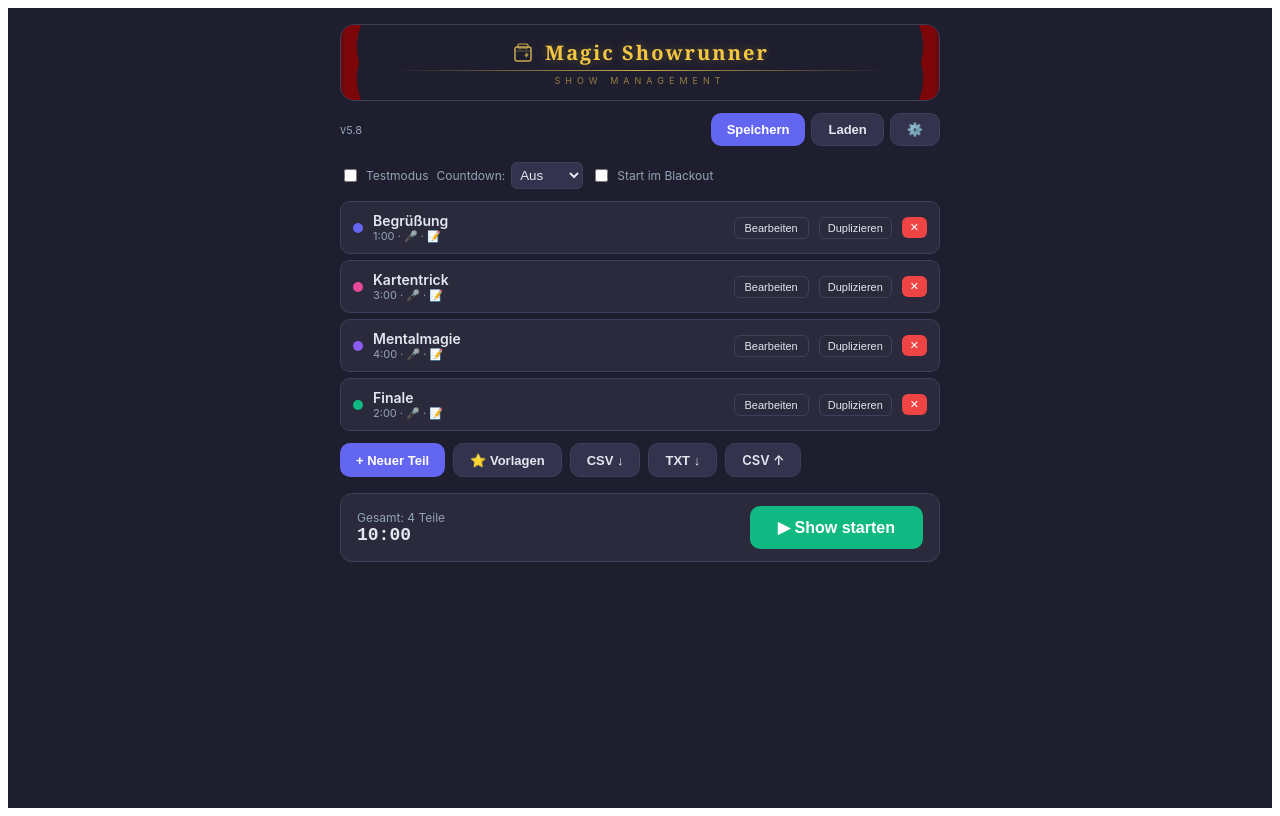
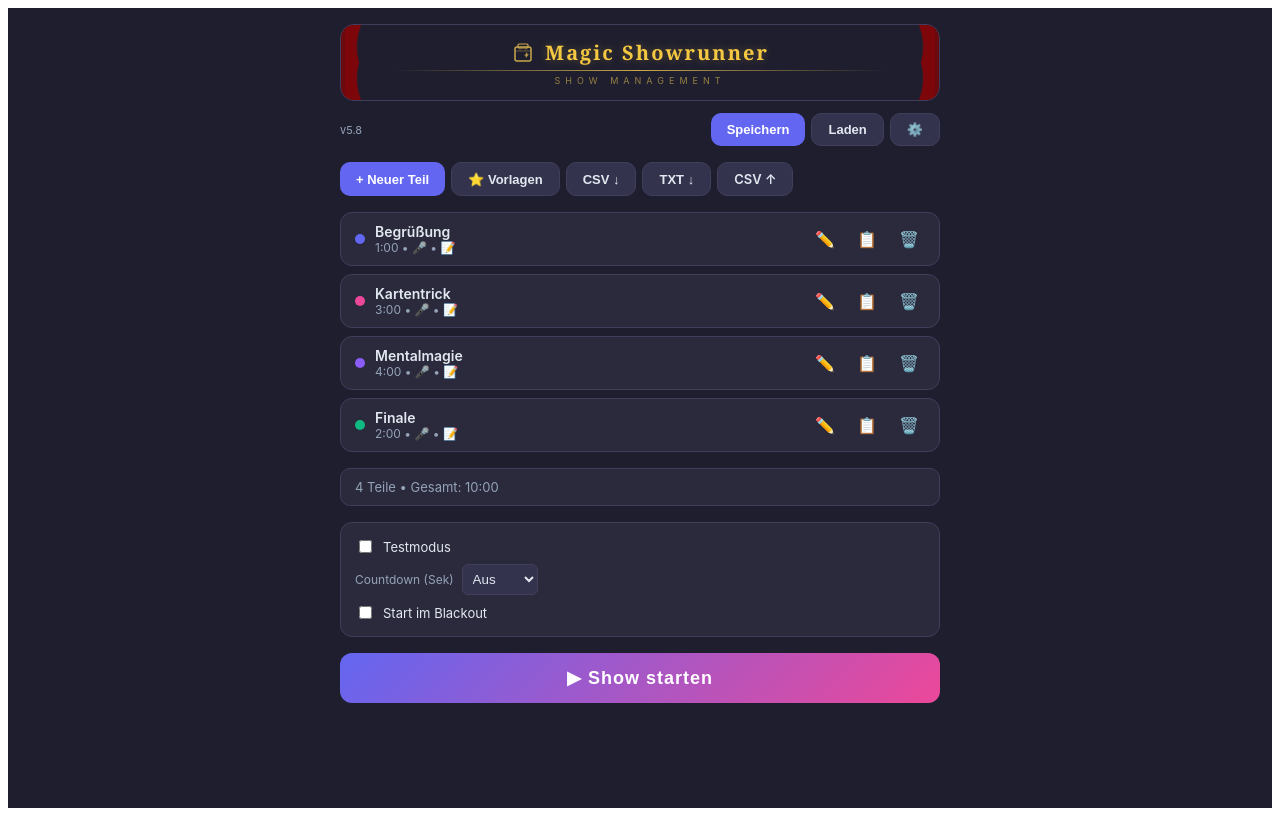
Before and after one commit to TheLomma/magicshowrunnernew, a React (Create React App) app: page / in a window 1280 px wide. Built offline with nearby package versions, Linux system fonts and the light colour scheme.

Commit message:
Update App.js

```diff
--- a/src/App.js
+++ b/src/App.js
@@ -442,10 +442,27 @@ function SettingsModal(props) {
   );
 }
 
+function useClock() {
+  var _c = useState(function () {
+    var d = new Date();
+    return String(d.getHours()).padStart(2, "0") + ":" + String(d.getMinutes()).padStart(2, "0") + ":" + String(d.getSeconds()).padStart(2, "0");
+  });
+  var clock = _c[0], setClock = _c[1];
+  useEffect(function () {
+    var iv = setInterval(function () {
+      var d = new Date();
+      setClock(String(d.getHours()).padStart(2, "0") + ":" + String(d.getMinutes()).padStart(2, "0") + ":" + String(d.getSeconds()).padStart(2, "0"));
+    }, 1000);
+    return function () { clearInterval(iv); };
+  }, []);
+  return clock;
+}
+
 function PerformMode(props) {
   var parts = props.parts, cfg = props.cfg, onExit = props.onExit, startInBlackout = props.startInBlackout, onSizeChange = props.onSizeChange;
   var pt = PTH[cfg.perfTheme] || PTH.dark;
   var t = T[cfg.lang] || T.de;
+  var clock = useClock();
   var _cd = useState(cfg.countdown > 0 ? cfg.countdown : 0); var cdVal = _cd[0], setCdVal = _cd[1];
   var _cdr = useState(cfg.countdown > 0); var cdRunning = _cdr[0], setCdRunning = _cdr[1];
   var _idx = useState(0); var idx = _idx[0], setIdx = _idx[1];
@@ -583,8 +600,9 @@ function PerformMode(props) {
 
   return (
     <div style={{ position: "fixed", inset: 0, background: bgStyle, display: "flex", flexDirection: "column", zIndex: 999, transition: useColorTrans ? "background 1.5s ease" : "none" }}>
-      <div style={{ display: "flex", justifyContent: "flex-end", alignItems: "center", padding: "12px 16px", gap: 8, flexWrap: "wrap" }}>
-        <div style={{ display: "flex", alignItems: "center", gap: 6 }}>
+      <div style={{ display: "flex", justifyContent: "space-between", alignItems: "center", padding: "12px 16px", gap: 8, flexWrap: "wrap" }}>
+        <div style={{ fontSize: 14, fontFamily: "monospace", color: pt.text, opacity: 0.6, fontWeight: 600 }}>{clock}</div>
+        <div style={{ display: "flex", alignItems: "center", gap: 6, marginLeft: "auto" }}>
           <span style={{ fontSize: 10, color: pt.text, opacity: 0.5 }}>A</span>
           <input type="range" min={0.4} max={2.0} step={0.05} value={sizeScale} onChange={function (e) { if (onSizeChange) onSizeChange(+e.target.value); }} style={{ width: 80, accentColor: pt.bar }} />
           <span style={{ fontSize: 14, color: pt.text, opacity: 0.5 }}>A</span>
@@ -757,50 +775,78 @@ export default function App() {
         var cols = line.match(/(".*?"|[^,]+)/g);
         if (!cols || cols.length < 2) return;
         var clean = function (s) { return (s || "").replace(/^"|"$/g, "").replace(/""/g, '"'); };
-        imported.push({ id: uid(), title: clean(cols[0]), duration: parseInt(clean(cols[1])) || 120, intro: clean(cols[2] || ""), preAnn: parseInt(clean(cols[3])) || 10, preAnnText: clean(cols[4] || ""), notes: clean(cols[5] || ""), color: clean(cols[6]) || COLORS[0] });
+        imported.push({ id: uid(), title: clean(cols[0]), duration: parseInt(clean(cols[1])) || 120, intro: clean(cols[2] || ""), preAnn: parseInt(clean(cols[3])) || 0, preAnnText: clean(cols[4] || ""), notes: clean(cols[5] || ""), color: clean(cols[6]) || COLORS[0] });
       });
       if (imported.length > 0) { setParts(imported); setToast("CSV ✓ (" + imported.length + ")"); }
     };
     reader.readAsText(file);
-    e.target.value = "";
   };
 
   if (perf) {
     return <PerformMode parts={parts} cfg={cfg} onExit={function () { setPerf(false); }} startInBlackout={startBlackout} onSizeChange={handleSizeChange} />;
   }
 
-  var bs = { padding: "8px 16px", borderRadius: 10, border: "none", cursor: "pointer", fontWeight: 600, fontSize: 13 };
+  var bs = function (extra) {
+    return Object.assign({ padding: "8px 16px", borderRadius: 10, border: "none", cursor: "pointer", fontWeight: 600, fontSize: 13 }, extra || {});
+  };
 
   return (
     <div style={{ minHeight: "100vh", background: th.bg, color: th.text, fontFamily: cfg.fontFamily === "System" ? "-apple-system, BlinkMacSystemFont, sans-serif" : cfg.fontFamily, fontSize: cfg.fontSize, transition: cfg.animations ? "background 0.5s, color 0.5s" : "none" }}>
       <div style={{ maxWidth: 600, margin: "0 auto", padding: 16 }}>
-        {/* Banner – full width on top */}
         <Banner th={th} />
-
-        {/* Toolbar below banner */}
-        <div style={{ display: "flex", alignItems: "center", justifyContent: "space-between", marginTop: 12, marginBottom: 16, flexWrap: "wrap", gap: 8 }}>
+        <div style={{ display: "flex", alignItems: "center", justifyContent: "space-between", flexWrap: "wrap", gap: 8, marginTop: 12, marginBottom: 16 }}>
           <span style={{ fontSize: 11, color: th.sub }}>{t.ver}</span>
           <div style={{ display: "flex", gap: 6, flexWrap: "wrap" }}>
-            <button onClick={function () { setSaveOpen(true); }} style={Object.assign({}, bs, { background: th.acc, color: "#fff" })}>{t.save}</button>
-            <button onClick={function () { setLoadOpen(true); }} style={Object.assign({}, bs, { background: th.inp, color: th.text, border: "1px solid " + th.brd })}>{t.load}</button>
-            <button onClick={function () { setSettOpen(true); }} style={Object.assign({}, bs, { background: th.inp, color: th.text, border: "1px solid " + th.brd })}>⚙️</button>
+            <button onClick={function () { setSaveOpen(true); }} style={bs({ background: th.acc, color: "#fff" })}>{t.save}</button>
+            <button onClick={function () { setLoadOpen(true); }} style={bs({ background: th.inp, color: th.text, border: "1px solid " + th.brd })}>{t.load}</button>
+            <button onClick={function () { setSettOpen(true); }} style={bs({ background: th.inp, color: th.text, border: "1px solid " + th.brd })}>⚙️</button>
           </div>
         </div>
 
-        {/* Test mode & countdown */}
-        <div style={{ display: "flex", gap: 8, marginBottom: 12, flexWrap: "wrap", alignItems: "center" }}>
-          <label style={{ display: "flex", alignItems: "center", gap: 6, fontSize: 12, cursor: "pointer", color: th.sub }}>
-            <input type="checkbox" checked={cfg.testMode} onChange={function (e) { setCfg(function (c) { return Object.assign({}, c, { testMode: e.target.checked }); }); }} />
-            {t.testModeLbl}
+        <div style={{ display: "flex", gap: 6, flexWrap: "wrap", marginBottom: 16 }}>
+          <button onClick={addPart} style={bs({ background: th.acc, color: "#fff" })}>+ {t.newPart}</button>
+          <button onClick={function () { setTplOpen(true); }} style={bs({ background: th.inp, color: th.text, border: "1px solid " + th.brd })}>⭐ {t.templates}</button>
+          <button onClick={function () { exportCSV(parts); }} style={bs({ background: th.inp, color: th.text, border: "1px solid " + th.brd })}>{t.csv} ↓</button>
+          <button onClick={function () { exportTXT(parts); }} style={bs({ background: th.inp, color: th.text, border: "1px solid " + th.brd })}>TXT ↓</button>
+          <label style={Object.assign({}, bs({ background: th.inp, color: th.text, border: "1px solid " + th.brd, display: "inline-flex", alignItems: "center" }))}>
+            {t.csv} ↑ <input ref={csvRef} type="file" accept=".csv" onChange={handleCSV} style={{ display: "none" }} />
+          </label>
+        </div>
+
+        <div style={{ display: "flex", flexDirection: "column", gap: 8, marginBottom: 16 }}>
+          {parts.map(function (p, i) {
+            return (
+              <div key={p.id} draggable onDragStart={function () { handleDragStart(i); }} onDragOver={handleDragOver} onDrop={function () { handleDrop(i); }} style={{ display: "flex", alignItems: "center", gap: 10, padding: "10px 14px", borderRadius: 12, background: th.card, border: "1px solid " + th.brd, cursor: "grab", transition: cfg.animations ? "transform 0.2s, box-shadow 0.2s" : "none" }}>
+                <div style={{ width: 10, height: 10, borderRadius: 5, background: p.color, flexShrink: 0 }} />
+                <div style={{ flex: 1 }}>
+                  <div style={{ fontWeight: 600, fontSize: 14 }}>{p.title}</div>
+                  <div style={{ fontSize: 12, color: th.sub }}>{fmt(p.duration)}{p.intro ? " • 🎤" : ""}{p.notes ? " • 📝" : ""}</div>
+                </div>
+                <button onClick={function () { doEdit(p); }} style={{ background: "none", border: "none", color: th.sub, cursor: "pointer", fontSize: 16 }} title={t.edit}>✏️</button>
+                <button onClick={function () { dupPart(p); }} style={{ background: "none", border: "none", color: th.sub, cursor: "pointer", fontSize: 16 }} title={t.dup}>📋</button>
+                <button onClick={function () { delPart(p.id); }} style={{ background: "none", border: "none", color: "#ef4444", cursor: "pointer", fontSize: 16 }} title={t.del}>🗑️</button>
+              </div>
+            );
+          })}
+        </div>
+
+        <div style={{ display: "flex", alignItems: "center", justifyContent: "space-between", padding: "10px 14px", borderRadius: 10, background: th.card, border: "1px solid " + th.brd, marginBottom: 16 }}>
+          <span style={{ fontSize: 13, color: th.sub }}>{parts.length} {t.parts} • {t.total}: {fmt(totalDur)}</span>
+        </div>
+
+        <div style={{ display: "flex", flexDirection: "column", gap: 8, padding: 14, borderRadius: 12, background: th.card, border: "1px solid " + th.brd, marginBottom: 16 }}>
+          <label style={{ display: "flex", alignItems: "center", gap: 8, fontSize: 13, cursor: "pointer" }}>
+            <input type="checkbox" checked={cfg.testMode} onChange={function (e) { setCfg(function (c) { return Object.assign({}, c, { testMode: e.target.checked }); }); }} /> {t.testModeLbl}
           </label>
           {cfg.testMode && (
-            <span style={{ fontSize: 12, color: th.sub }}>
-              {t.testDurLbl}: <input type="number" min={1} value={cfg.testDur} onChange={function (e) { setCfg(function (c) { return Object.assign({}, c, { testDur: +e.target.value }); }); }} style={{ width: 50, padding: 4, borderRadius: 6, border: "1px solid " + th.brd, background: th.inp, color: th.text }} /> {t.sek}
-            </span>
+            <div>
+              <label style={{ fontSize: 12, color: th.sub }}>{t.testDurLbl}</label>
+              <input type="number" min={1} value={cfg.testDur} onChange={function (e) { setCfg(function (c) { return Object.assign({}, c, { testDur: +e.target.value }); }); }} style={{ width: 80, padding: 6, borderRadius: 6, border: "1px solid " + th.brd, background: th.inp, color: th.text, marginLeft: 8 }} />
+            </div>
           )}
-          <div style={{ display: "flex", alignItems: "center", gap: 6, fontSize: 12, color: th.sub }}>
-            {t.countdown}:
-            <select value={cfg.countdown} onChange={function (e) { setCfg(function (c) { return Object.assign({}, c, { countdown: +e.target.value }); }); }} style={{ padding: 4, borderRadius: 6, border: "1px solid " + th.brd, background: th.inp, color: th.text }}>
+          <div>
+            <label style={{ fontSize: 12, color: th.sub }}>{t.countdownSek}</label>
+            <select value={cfg.countdown} onChange={function (e) { setCfg(function (c) { return Object.assign({}, c, { countdown: +e.target.value }); }); }} style={{ marginLeft: 8, padding: 6, borderRadius: 6, border: "1px solid " + th.brd, background: th.inp, color: th.text }}>
               <option value={0}>{t.countdownOff}</option>
               <option value={3}>3 {t.sek}</option>
               <option value={5}>5 {t.sek}</option>
@@ -808,54 +854,16 @@ export default function App() {
               <option value={60}>60 {t.sek}</option>
             </select>
           </div>
-          <label style={{ display: "flex", alignItems: "center", gap: 6, fontSize: 12, cursor: "pointer", color: th.sub }}>
-            <input type="checkbox" checked={startBlackout} onChange={function (e) { setStartBlackout(e.target.checked); }} />
-            {t.startBlackout}
+          <label style={{ display: "flex", alignItems: "center", gap: 8, fontSize: 13, cursor: "pointer" }}>
+            <input type="checkbox" checked={startBlackout} onChange={function (e) { setStartBlackout(e.target.checked); }} /> {t.startBlackout}
           </label>
         </div>
 
-        {/* Parts list */}
-        <div style={{ marginBottom: 12 }}>
-          {parts.map(function (p, i) {
-            return (
-              <div key={p.id} draggable onDragStart={function () { handleDragStart(i); }} onDragOver={handleDragOver} onDrop={function () { handleDrop(i); }}
-                style={{ display: "flex", alignItems: "center", gap: 10, padding: "10px 12px", marginBottom: 6, borderRadius: 10, background: th.card, border: "1px solid " + th.brd, cursor: "grab", transition: cfg.animations ? "transform 0.15s" : "none" }}>
-                <div style={{ width: 10, height: 10, borderRadius: 5, background: p.color || COLORS[0], flexShrink: 0 }} />
-                <div style={{ flex: 1 }}>
-                  <div style={{ fontWeight: 600, fontSize: 14 }}>{p.title}</div>
-                  <div style={{ fontSize: 11, color: th.sub }}>{fmt(p.duration)}{p.intro ? " · 🎤" : ""}{p.notes ? " · 📝" : ""}</div>
-                </div>
-                <button onClick={function () { doEdit(p); }} style={{ padding: "4px 10px", borderRadius: 6, border: "1px solid " + th.brd, background: "transparent", color: th.text, cursor: "pointer", fontSize: 11 }}>{t.edit}</button>
-                <button onClick={function () { dupPart(p); }} style={{ padding: "4px 8px", borderRadius: 6, border: "1px solid " + th.brd, background: "transparent", color: th.text, cursor: "pointer", fontSize: 11 }}>{t.dup}</button>
-                <button onClick={function () { delPart(p.id); }} style={{ padding: "4px 8px", borderRadius: 6, border: "none", background: "#ef4444", color: "#fff", cursor: "pointer", fontSize: 11 }}>✕</button>
-              </div>
-            );
-          })}
-        </div>
-
-        {/* Actions */}
-        <div style={{ display: "flex", gap: 8, flexWrap: "wrap", marginBottom: 16 }}>
-          <button onClick={addPart} style={Object.assign({}, bs, { background: th.acc, color: "#fff" })}>+ {t.newPart}</button>
-          <button onClick={function () { setTplOpen(true); }} style={Object.assign({}, bs, { background: th.inp, color: th.text, border: "1px solid " + th.brd })}>⭐ {t.templates}</button>
-          <button onClick={function () { exportCSV(parts); }} style={Object.assign({}, bs, { background: th.inp, color: th.text, border: "1px solid " + th.brd })}>{t.csv} ↓</button>
-          <button onClick={function () { exportTXT(parts); }} style={Object.assign({}, bs, { background: th.inp, color: th.text, border: "1px solid " + th.brd })}>TXT ↓</button>
-          <label style={Object.assign({}, bs, { background: th.inp, color: th.text, border: "1px solid " + th.brd, display: "inline-flex", alignItems: "center" })}>
-            {t.csv} ↑
-            <input ref={csvRef} type="file" accept=".csv" onChange={handleCSV} style={{ display: "none" }} />
-          </label>
-        </div>
-
-        {/* Total & Start */}
-        <div style={{ display: "flex", justifyContent: "space-between", alignItems: "center", padding: "12px 16px", borderRadius: 12, background: th.card, border: "1px solid " + th.brd }}>
-          <div>
-            <div style={{ fontSize: 12, color: th.sub }}>{t.total}: {parts.length} {t.parts}</div>
-            <div style={{ fontSize: 18, fontWeight: 800, fontFamily: "monospace" }}>{fmt(totalDur)}</div>
-          </div>
-          <button onClick={function () { if (parts.length > 0) setPerf(true); }} style={Object.assign({}, bs, { background: "#10b981", color: "#fff", fontSize: 16, padding: "12px 28px" })}>{cfg.testMode ? "🧪 " + t.test : "▶ " + t.start}</button>
-        </div>
+        <button onClick={function () { if (parts.length > 0) setPerf(true); }} style={{ width: "100%", padding: 14, borderRadius: 12, border: "none", background: "linear-gradient(135deg, " + th.acc + ", #ec4899)", color: "#fff", fontSize: 18, fontWeight: 800, cursor: parts.length > 0 ? "pointer" : "default", opacity: parts.length > 0 ? 1 : 0.5, letterSpacing: 1 }}>
+          ▶ {cfg.testMode ? t.test : t.start}
+        </button>
       </div>
 
-      {/* Modals */}
       <PartEditor open={editorOpen} part={editPart} onSave={savePart} onClose={function () { setEditorOpen(false); }} t={t} th={th} onToast={setToast} />
       <SaveModal open={saveOpen} onClose={function () { setSaveOpen(false); }} parts={parts} t={t} th={th} onToast={setToast} />
       <LoadModal open={loadOpen} onClose={function () { setLoadOpen(false); }} onLoad={setParts} t={t} th={th} />
```
